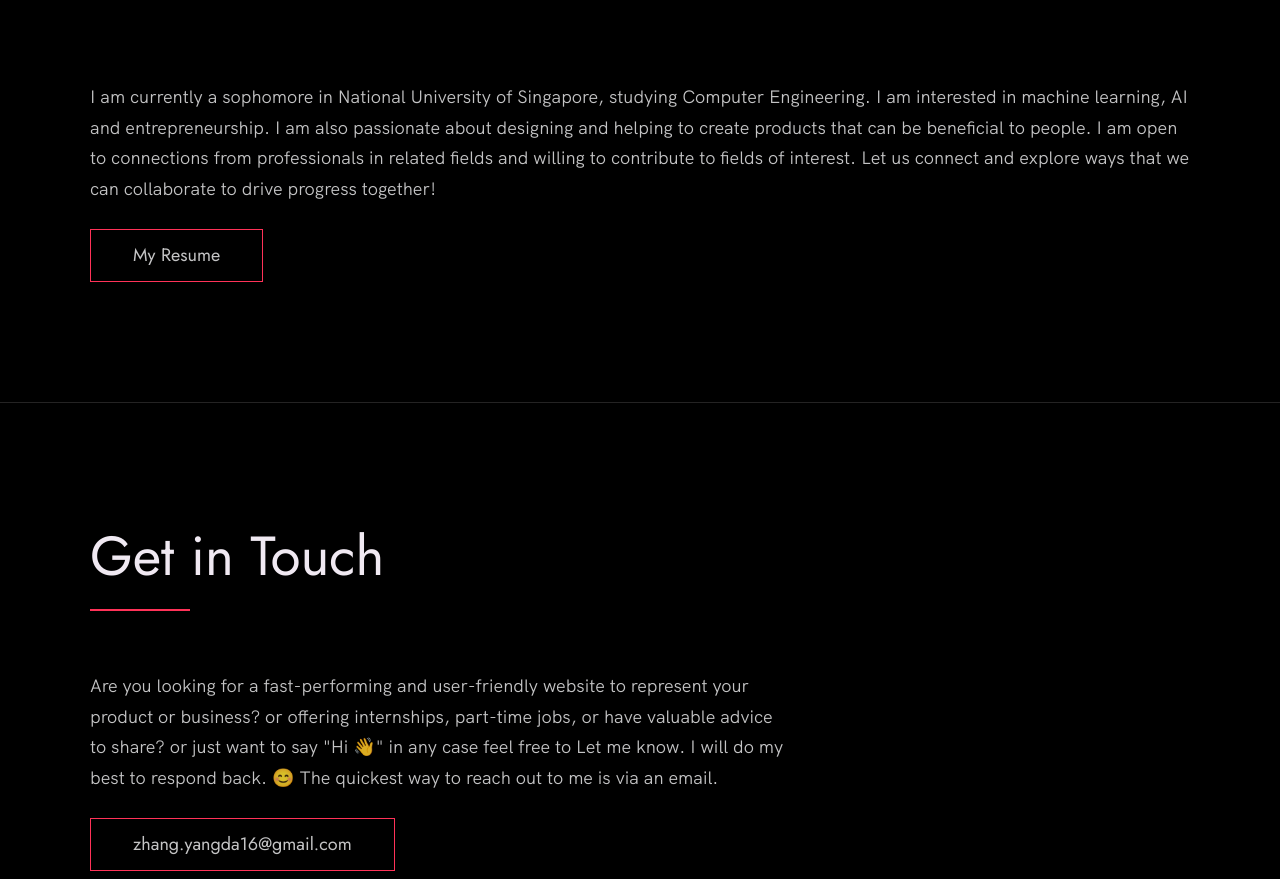
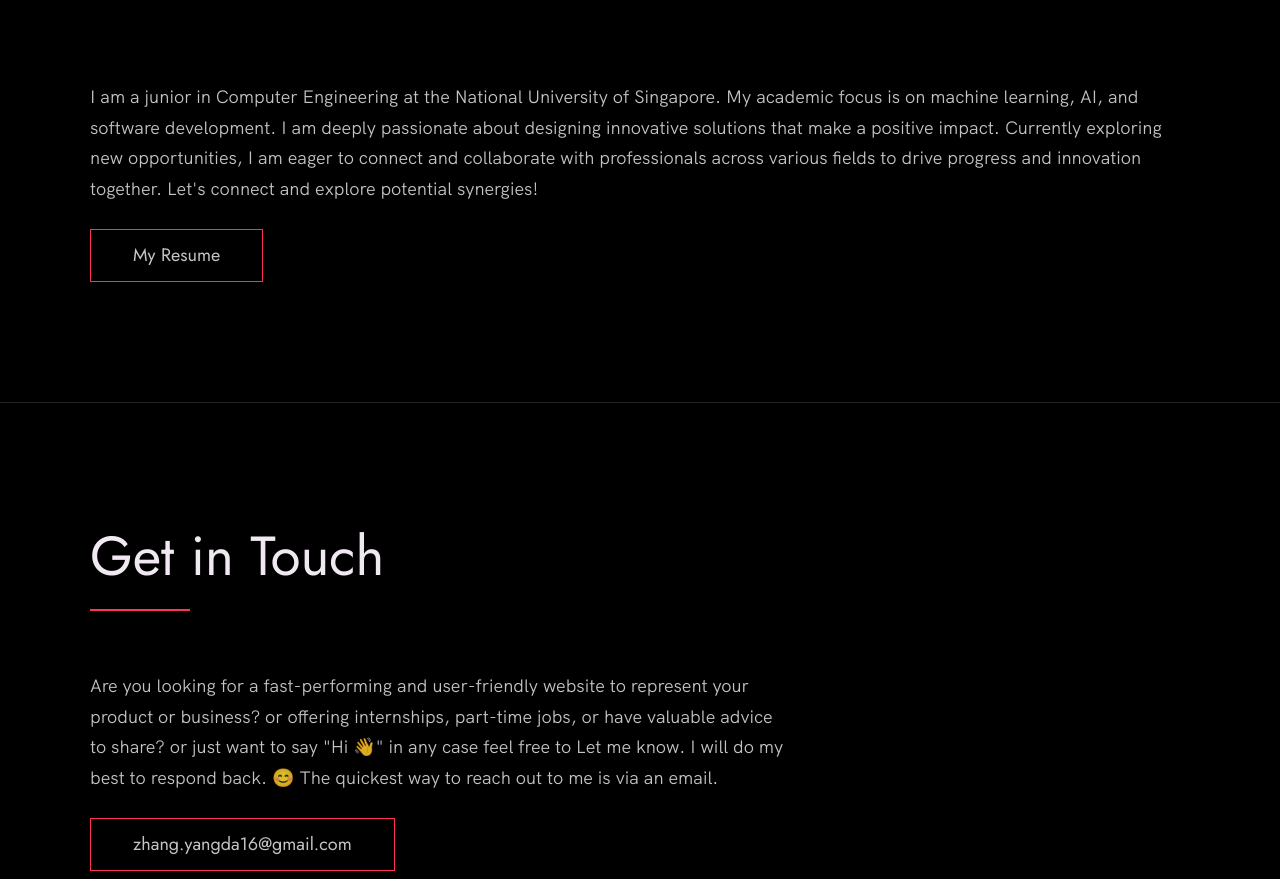
Before and after one commit to yyangdaa/github.io, a plain HTML site: page index.html in a window 1280 px wide. Shown: the part 3522-4401 px from the top of the page. Drawn offline with Linux system fonts and the light colour scheme.

Commit message:
Update about me

```diff
--- a/index.html
+++ b/index.html
@@ -174,14 +174,13 @@
         <div class="about__content">
           <div class="about__text">
             <p>
-              I am currently a sophomore in National University of Singapore, studying Computer
-              Engineering. I am interested in machine learning, AI and entrepreneurship. I am also
-              passionate about designing and helping to create products that can be beneficial
-              to people.
+              I am a junior in Computer Engineering at the National University of Singapore.
+              My academic focus is on machine learning, AI, and software development.
+              I am deeply passionate about designing innovative solutions that make a positive impact.
 
-              I am open to connections from professionals in related fields and willing to contribute
-              to fields of interest. Let us connect and explore ways that we can collaborate to drive
-              progress together!
+              Currently exploring new opportunities, I am eager to connect and collaborate with professionals
+              across various fields to drive progress and innovation together.
+              Let's connect and explore potential synergies!
             </p>
             <a href="./Zhang_Yangda_Resume.pdf" class="btn">My Resume</a>
           </div>
```
